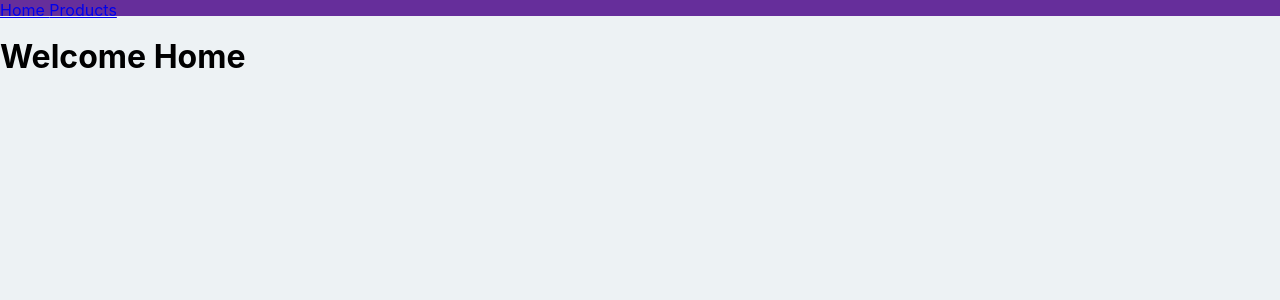
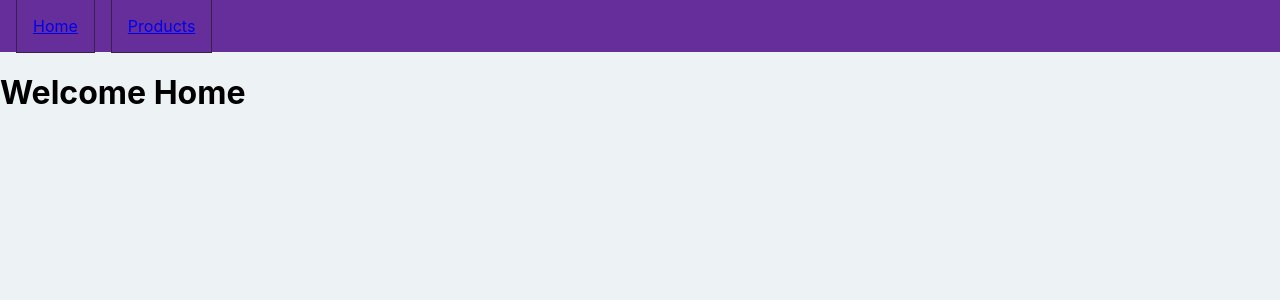
Before and after one commit to Rosenmatt1/SocialStore, a React (Create React App) app: page / in a window 1280 px wide. Shown: the top 300 px of the page. Built offline with nearby package versions, Linux system fonts and the light colour scheme.

Commit message:
Styles the nav bar links

```diff
--- a/src/components/Navigation/index.js
+++ b/src/components/Navigation/index.js
@@ -5,8 +5,12 @@ import styles from './navigation.module.scss'
 const Navigation = () => {
   return (
     <nav className={styles.navi}>
-      <Link to='/'> Home </Link>
-      <Link to='/products'> Products </Link>
+      <div className={styles.item}>
+        <Link to='/'> Home </Link>
+      </div>
+      <div className={styles.item}>
+        <Link to='/products'> Products </Link>
+      </div>
     </nav>
   )
 }
--- a/src/components/Navigation/navigation.module.scss
+++ b/src/components/Navigation/navigation.module.scss
@@ -2,5 +2,14 @@
 
 .navi {
   background-color: #662E9B;
-  height: 1rem;
+  height: calc(3rem + 4px);
+  display: flex;
+  justify-content: flex-start;
+  align-items:center;
 }
+
+.item {
+  margin-left: 1rem;
+  padding: 1rem;
+  border: solid 1px $primary-color;
+}
```
